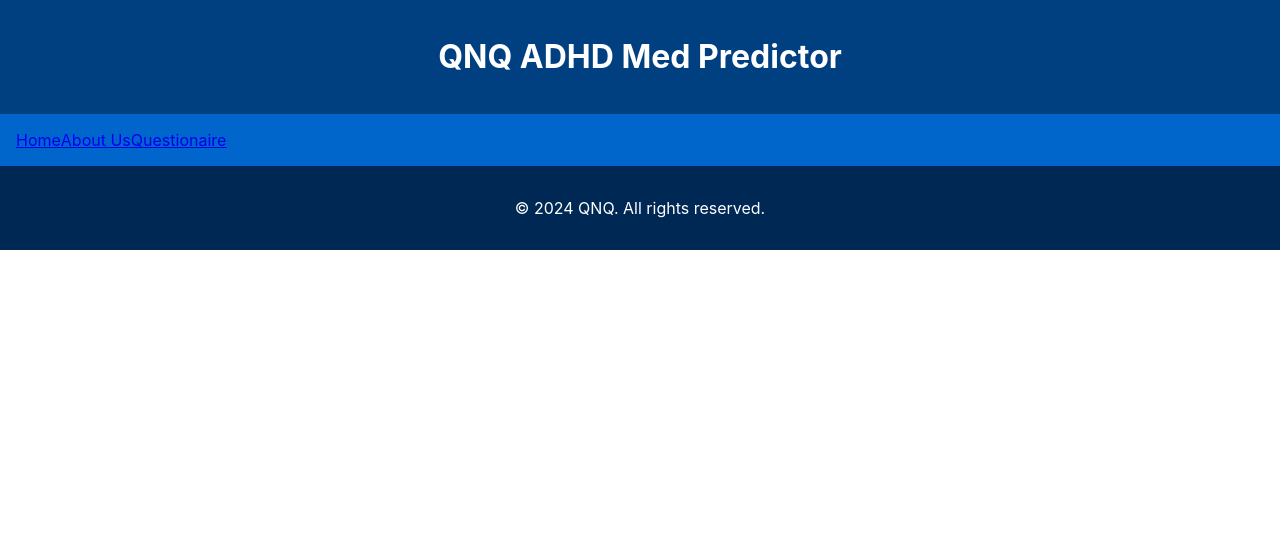
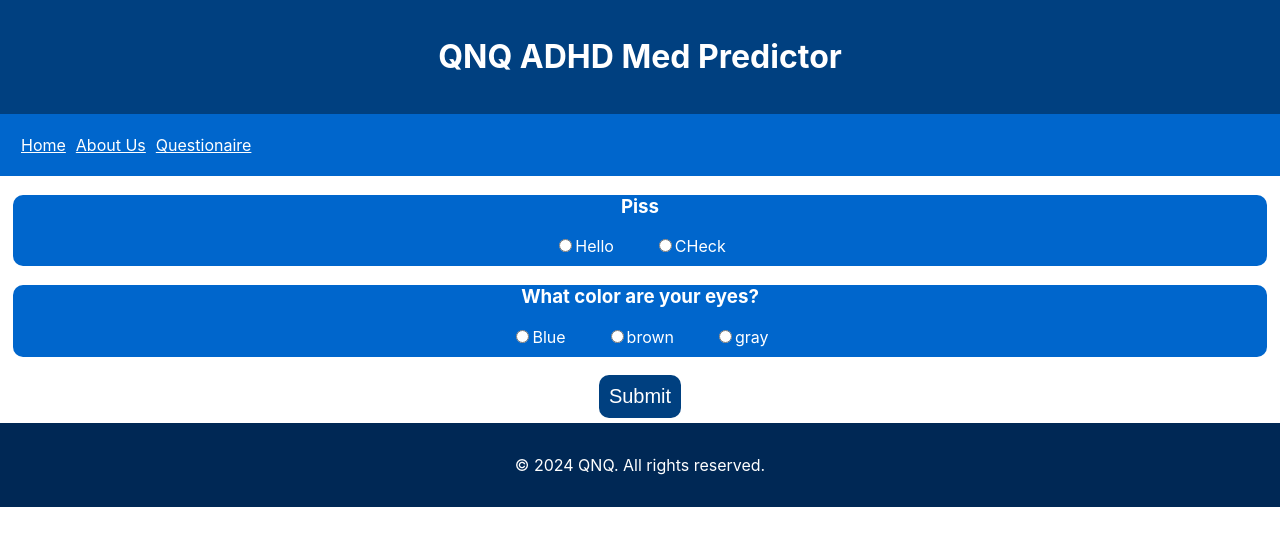
Before and after one commit to JoshuaArgiropoulos/ADHD-Med-Predictor, a React (Create React App) app in the folder adhdweb/: page /Questionaire in a window 1280 px wide. Shown: the top 546 px of the page. Built offline with nearby package versions, Linux system fonts and the light colour scheme.

Commit message:
Added questions component

```diff
--- a/adhdweb/package.json
+++ b/adhdweb/package.json
@@ -9,7 +9,7 @@
     "react": "^18.2.0",
     "react-dom": "^18.2.0",
     "react-router-dom": "^6.22.3",
-    "react-scripts": "5.0.1",
+    "react-scripts": "^5.0.1",
     "web-vitals": "^2.1.4"
   },
   "scripts": {
--- a/adhdweb/src/Components/Navigation.js
+++ b/adhdweb/src/Components/Navigation.js
@@ -3,9 +3,9 @@ import React from 'react';
 function Navigation() {
   return (
     <nav style={{ backgroundColor: '#0066cc', padding: '1em', textAlign: 'left', whiteSpace: 'nowrap', width: '100%' }}>
-      <a href="/" className="nav-link" style={{ display: 'inline-block' }}>Home</a>
-      <a href="/about" className="nav-link" style={{ display: 'inline-block' }}>About Us</a>
-      <a href="/Questionaire" className="nav-link" style={{ display: 'inline-block' }}>Questionaire</a>
+      <a href="/" className="nav-link" style={{ color: 'white', display: 'inline-block', padding: '5px' }}>Home</a>
+      <a href="/about" className="nav-link" style={{ color: 'white', display: 'inline-block', padding:'5px' }}>About Us</a>
+      <a href="/Questionaire" className="nav-link" style={{ color:'white', display: 'inline-block', padding:'5px' }}>Questionaire</a>
     </nav>
   );
 }
--- /dev/null
+++ b/adhdweb/src/Components/Question.js
@@ -0,0 +1,40 @@
+import React from 'react';
+import '../Styles/Question.css'
+
+
+class QuestionWrap extends React.Component {
+    constructor(props) {
+        super(props);
+        this.state = {
+            components: [],
+        };
+    }
+
+
+  render() {
+
+        const divElems = renderQuests(this.props.all);
+        return (
+    <div className="questionWrap">
+      <h3 className="quest">{this.props.question}</h3>
+      {divElems}
+
+    </div>)
+  }
+
+}
+
+function renderQuests(labels) {
+    let x = []
+    for (let i = 0; i < labels.length; i++) {
+        x.push(<div class="questForm">
+            <input name={labels[0]} type="radio"></input>
+            {labels[i]}
+
+            </div>
+            );
+    }
+    return x;
+};
+
+export default QuestionWrap;
--- a/adhdweb/src/MainPages/Questionaire.js
+++ b/adhdweb/src/MainPages/Questionaire.js
@@ -1,13 +1,25 @@
 import React from 'react';
 import Navigation from '../Components/Navigation';
 import Header from '../Components/Header';
+import QuestionWrap from '../Components/Question';
+import '../Styles/Questionaire.css'
 const Questionaire = () => {
-
+  let all = ["Hello", "CHeck"];
+  let colors = ["Blue", "brown", "gray"];
   return (
     <div>
         <Header/>
 
       <Navigation />
+      <form>
+      <QuestionWrap question="Piss" all={all} />
+      <QuestionWrap question="What color are your eyes?" all={colors}></QuestionWrap>
+      <div style={{ textAlign: 'center'}}>
+
+      <input className="sub" type="submit"></input>
+      </div>
+
+      </form>
 
 
     </div>
--- /dev/null
+++ b/adhdweb/src/Styles/Question.css
@@ -0,0 +1,19 @@
+.quest {
+    color: white;
+}
+
+.questionWrap {
+    background-color: #0066cc;
+    text-align: center;
+    margin: 1%;
+    border-radius: 10px;
+    padding-bottom:10px;
+
+}
+
+.questForm {
+    display: inline;
+    margin:10px;
+    padding:10px;
+    color:white;
+}
--- /dev/null
+++ b/adhdweb/src/Styles/Questionaire.css
@@ -0,0 +1,9 @@
+.sub {
+    color: white;
+    background-color: rgb(0, 64, 128);
+    border:0px;
+    border-radius: 10px;
+    margin:5px;
+    padding: 10px;
+    font-size: 20px;
+}
```
Also changed, not shown: 1 other file (tests, documents, lock files or other folders).
